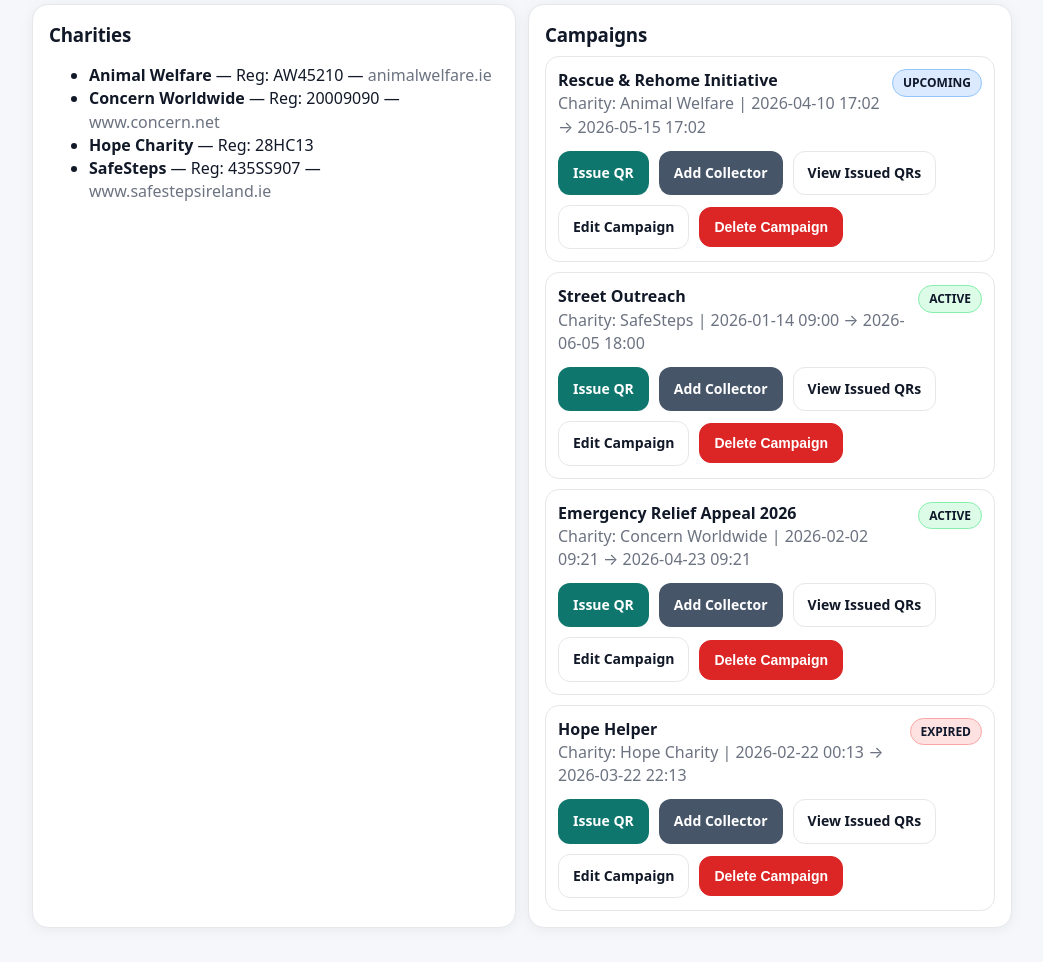
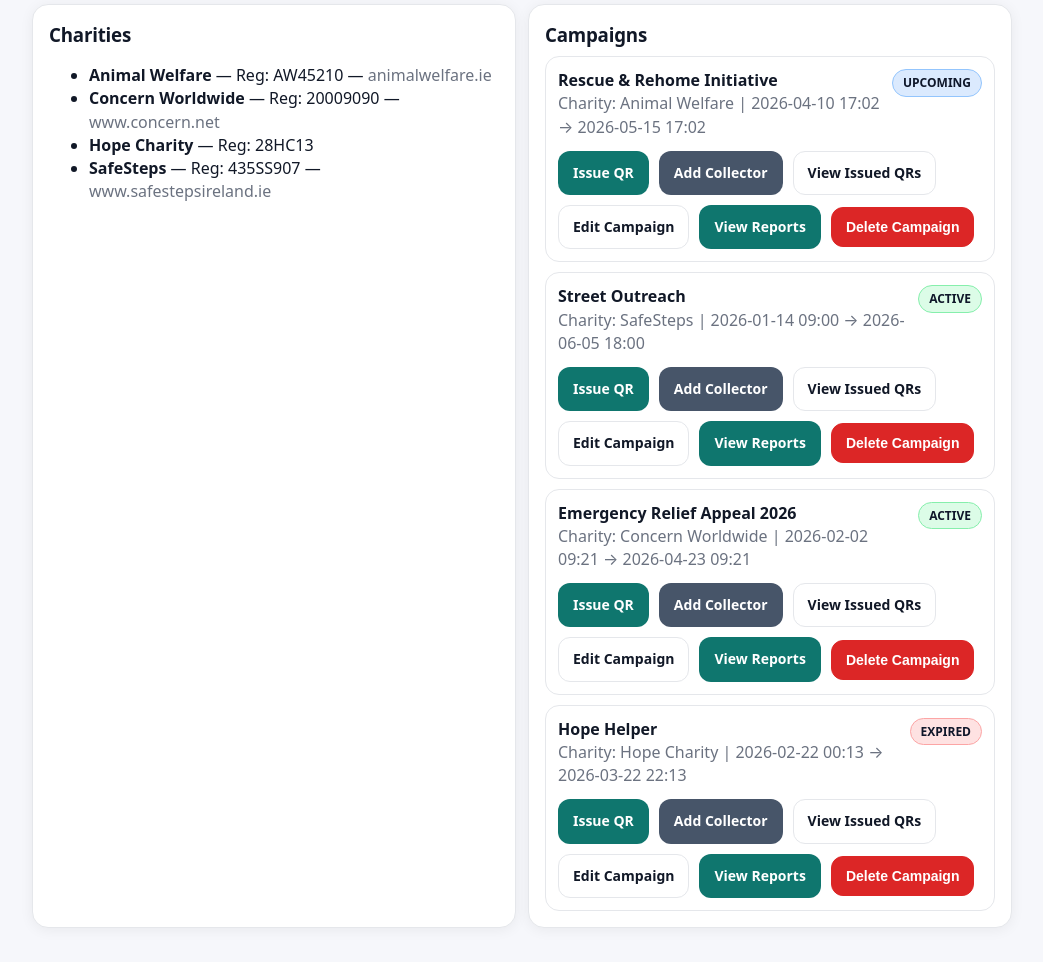
Before and after one commit to joyewole/doorstep-charity-verification, a Flask app: page /admin/ in a window 1280 px wide. Shown: the part 319-1281 px from the top of the page, without its empty margins (118-1161 px from the left). Run offline with Flask 3, Linux system fonts and the light colour scheme; a user stored in the database is signed in; data comes from the database, SQL or seed files in the repository.

Commit message:
Add Report section to dashboard .html and remove danger from verify_result.html

```diff
--- a/app/templates/admin/dashboard.html
+++ b/app/templates/admin/dashboard.html
@@ -81,6 +81,10 @@
               Edit Campaign
             </a>
 
+            <a class="btn" href="{{ url_for('admin.reports_list') }}">
+              View Reports
+            </a>
+
             <form method="POST"
                   action="{{ url_for('admin.delete_campaign', campaign_id=cam.id) }}"
                   onsubmit="return confirm('Are you sure you want to delete this campaign? This cannot be undone.');"
--- a/app/templates/verify_result.html
+++ b/app/templates/verify_result.html
@@ -84,7 +84,7 @@
 
     {% if status != "VERIFIED" %}
       <div style="margin-top:16px;">
-        <a class="btn danger" href="/report-suspicious">Report Suspicious Activity</a>
+        <a class="btn" href="/report-suspicious">Report Suspicious Activity</a>
       </div>
     {% endif %}
 
```
